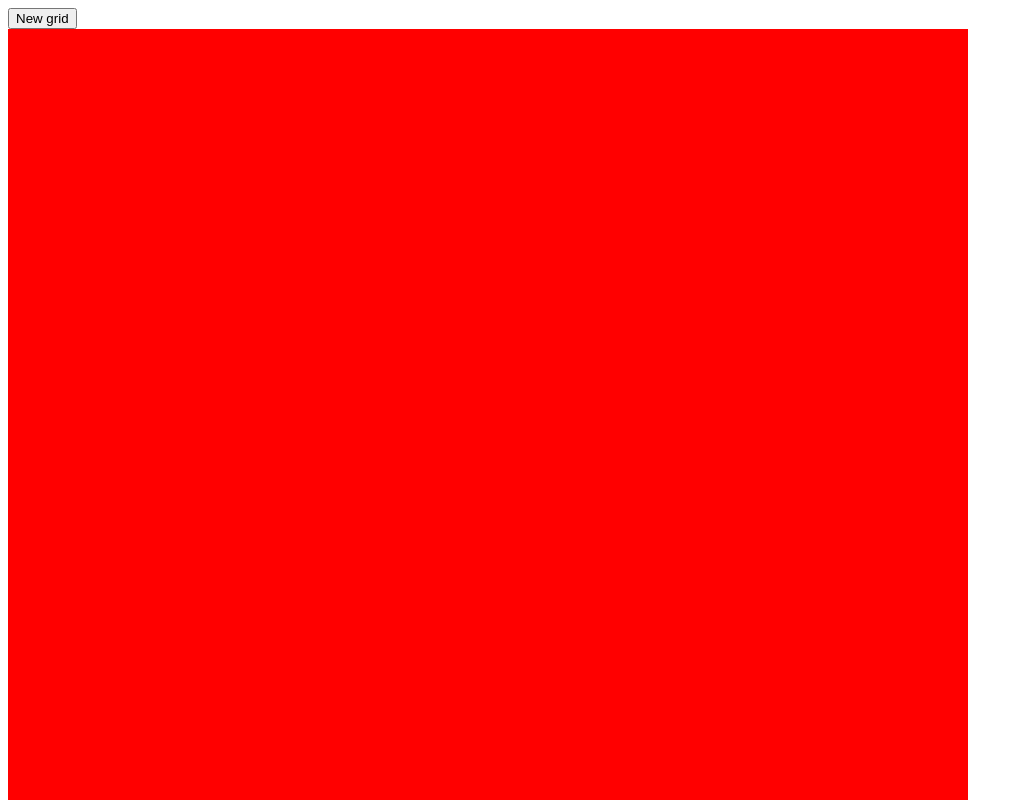
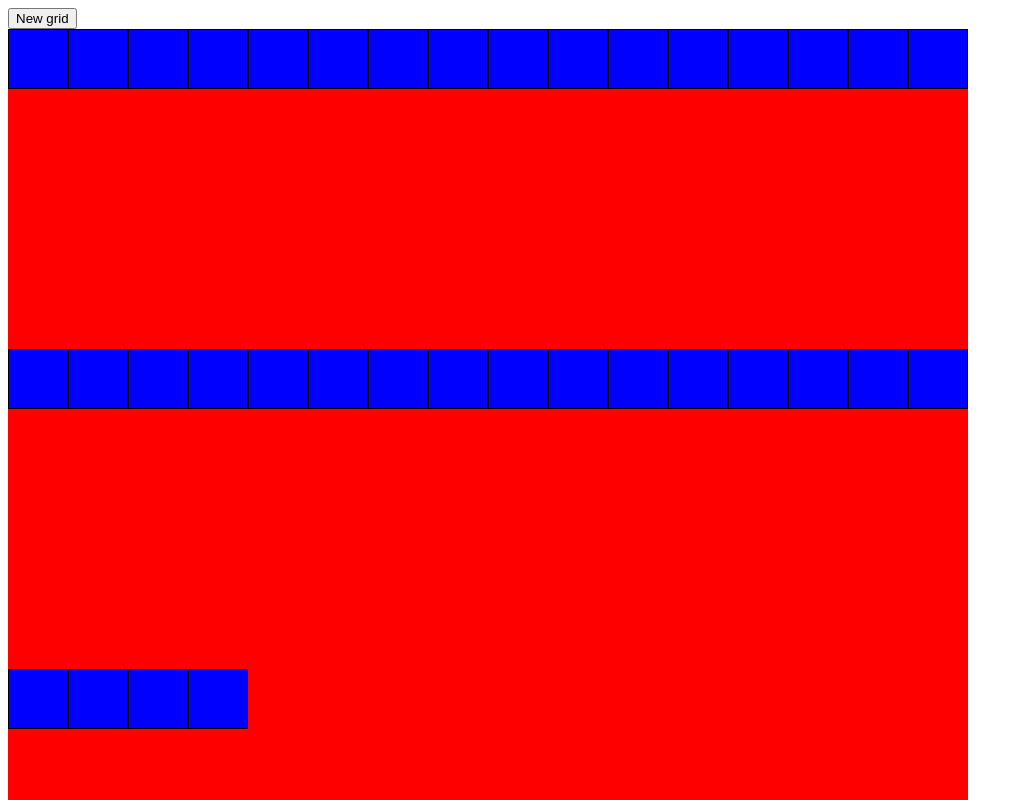
Before and after one commit to Debopri-yo/Etch-a-Sketch, a plain HTML site: page index.html in a window 1280 px wide. Shown: the top 800 px of the page, without its empty margins (0-1023 px from the left). Drawn offline with Linux system fonts and the light colour scheme.

```diff
--- a/script.js
+++ b/script.js
@@ -0,0 +1,10 @@
+function makeboxes(n){
+    const container = document.querySelector('#container');
+    container.innerHTML = "";
+    for(let i=0;i<n*n;i++){
+        const box = document.createElement('div');
+        box.className='cell';
+        container.appendChild(box);
+    }
+}
+makeboxes(6);
--- a/styles.css
+++ b/styles.css
@@ -2,4 +2,16 @@
     width: 960px;
     height: 960px;
     background-color: red;
+    display: flex;
+    flex-wrap: wrap;
+
 }
+*{
+    box-sizing: border-box;
+}
+.cell{
+    height: 60px;
+    width: 60px;
+    background-color: blue;
+    border: 1px solid black;
+}
```
Also changed, not shown: index.html (+2 -1 lines).
